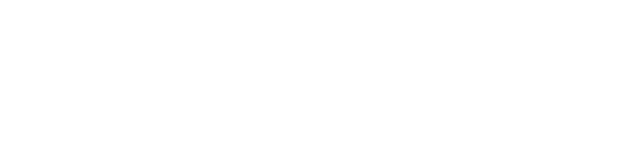
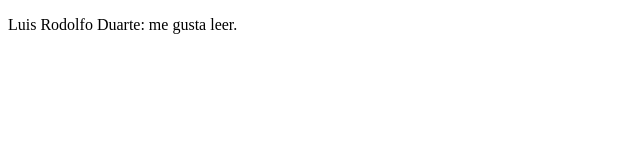
Before and after one commit to rilmarramos/ejercicio2, a plain HTML site: page index.html in a window 1280 px wide. Shown: the whole page, without its empty margins (0-640 px from the left). Drawn offline with Linux system fonts and the light colour scheme.

Commit message:
agregue mi nombre y ocio

```diff
--- a/index.html
+++ b/index.html
@@ -5,6 +5,8 @@
     <title>Trabajando en equipo</title>
 </head>
 <body>
-
+    <p>
+        Luis Rodolfo Duarte: me gusta leer.
+    </p>
 </body>
 </html>
```
